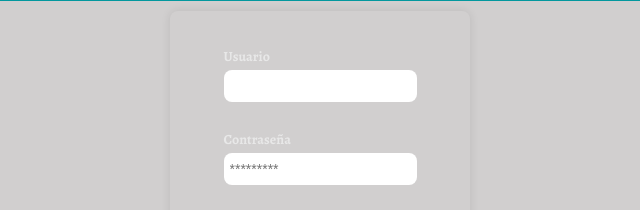
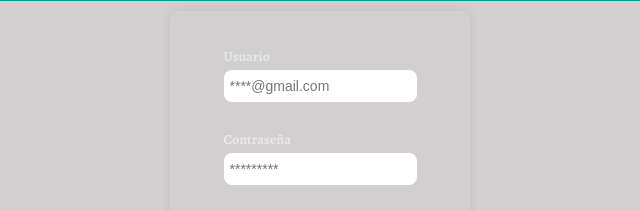
Before and after one commit to giseladevicente/proyecto-CAC, a plain HTML site: page pages/inicio-sesion.html in a window 1280 px wide. Shown: the part 279-489 px from the top of the page, 320-960 px from the left. Drawn offline with nearby package versions, Linux system fonts and the light colour scheme.

Commit message:
placeholder en usuario - inicio sesion

```diff
--- a/pages/inicio-sesion.html
+++ b/pages/inicio-sesion.html
@@ -61,7 +61,7 @@
 
                     <div>
                         <label for="usuario" class="label-inicio">Usuario</label>
-                        <input type="text" name="usuario" id="usuario" class="input-inicio">
+                        <input type="text" name="usuario" id="usuario" class="input-inicio" placeholder="****@gmail.com">
                     </div>
 
                     <div>
```
